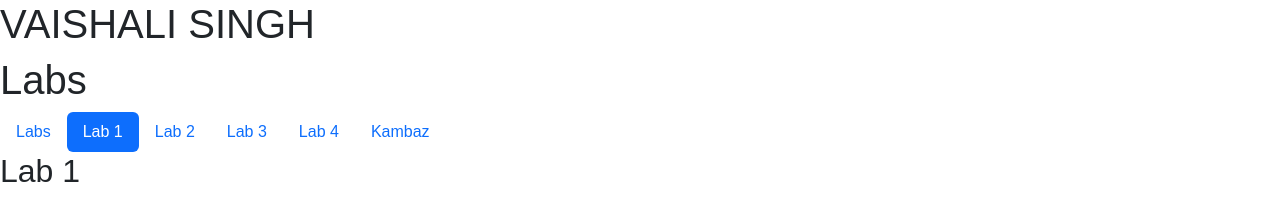
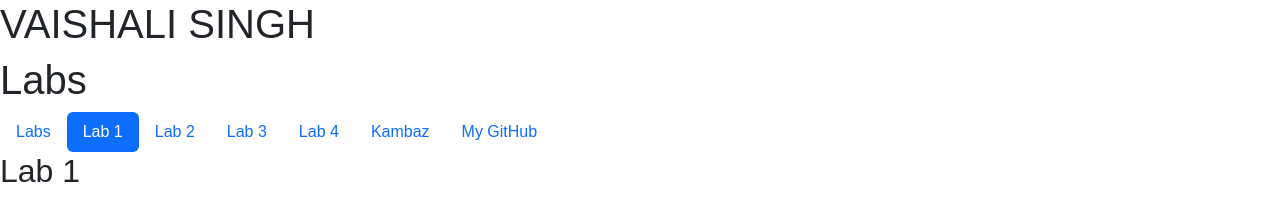
Before and after one commit to vaishalisingh04/kambaz-react-web-app-cs5610-sp25-assignment4, a React (Create React App) app: page /#/Labs/Lab1 in a window 1280 px wide. Shown: the top 202 px of the page. Built offline with nearby package versions, Linux system fonts and the light colour scheme.

Commit message:
Update TOC.tsx

```diff
--- a/src/Labs/TOC.tsx
+++ b/src/Labs/TOC.tsx
@@ -49,6 +49,16 @@ export default function TOC() {
           Kambaz
         </a>
       </li>
+      <li className="nav-item">
+        <a
+          id="wd-github"
+          href="https://github.com/vaishalisingh04/kambaz-react-web-app-cs5610-sp25-assignment4"
+          className="nav-link"
+          target="_blank"
+        >
+          My GitHub
+        </a>
+      </li>
     </ul>
   );
 }
```
